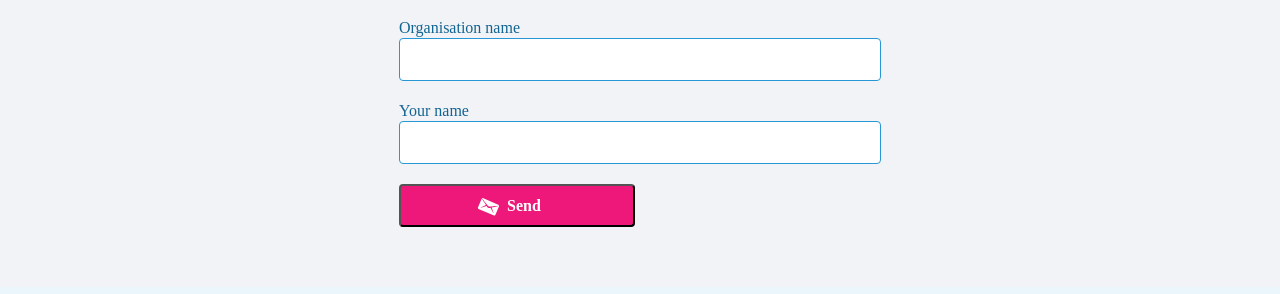
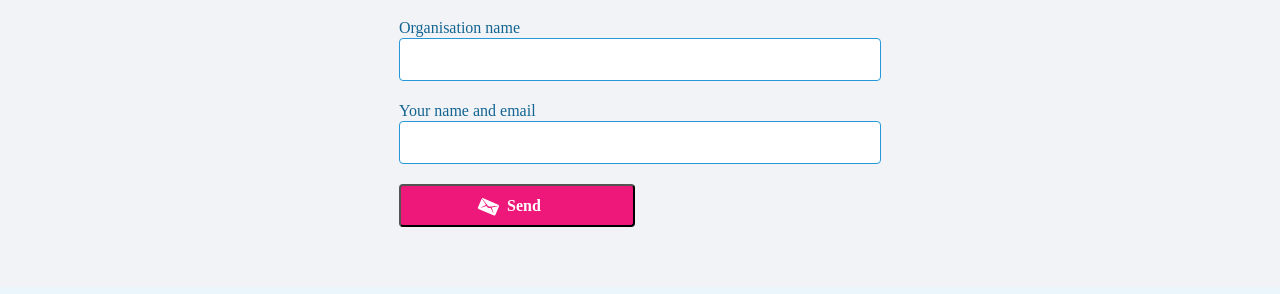
Before and after one commit to Code-for-All/codeforall.org, a Jekyll site: the page built from form.md, in a window 1280 px wide. Shown: the part 593-887 px from the top of the page. Built offline with Jekyll 4.4.1, drawn with Linux system fonts in a browser that asks for light colours; nearby versions of some CDN libraries; some web fonts are replaced.

Commit message:
New resource, corrected email and a link to the form

```diff
--- a/_layouts/form.html
+++ b/_layouts/form.html
@@ -4,7 +4,8 @@
 
 <body>
     {% include header.html %}
-    <form class="form" action="https://formspree.io/tomislav@initgrupa.hr" method="POST">
+    <form class="form" action="https://formspree.io/info@codeforall.org" method="POST">
+        <!-- One day we might want https://github.com/Code-for-All/codeforall.org/issues/new?title=Resource%20Proposition:&labels=resource&body=Link:%0AName:%0ADescription:%0AOrganization:%0APoint%20of%20contact: -->
         <div class="container">
             <div class="row">
                 <div class="col-12 offset-0 col-sm-6 offset-sm-3">
@@ -21,7 +22,7 @@
                     <input name="author" class="form-input" type="text">
                     <h3 class="form-input-info">Organisation name</h3>
                     <input name="organization" class="form-input" type="text">
-                    <h3 class="form-input-info">Your name</h3>
+                    <h3 class="form-input-info">Your name and email</h3>
                     <input name="name" class="form-input" type="text">
                 </div>
                 <div class="w-100"></div>
--- a/_layouts/resources.html
+++ b/_layouts/resources.html
@@ -101,7 +101,7 @@
                     <p class="involeved-p inv-left">We’re always glad to include new tools and manuels in our work.</p>
                 </div>
                 <div class="col-10 col-sm-8 col-md-5 col-lg-5 col-xl-4">
-                    <a class="involeved-button inv-res-code link-center" href="./form.html">
+                    <a class="involeved-button inv-res-code link-center" href="/form.html">
                         <span class="involved-link-text">
                             <span class="involve-code-icon"></span> Propose New Resource
                         </span>
```
